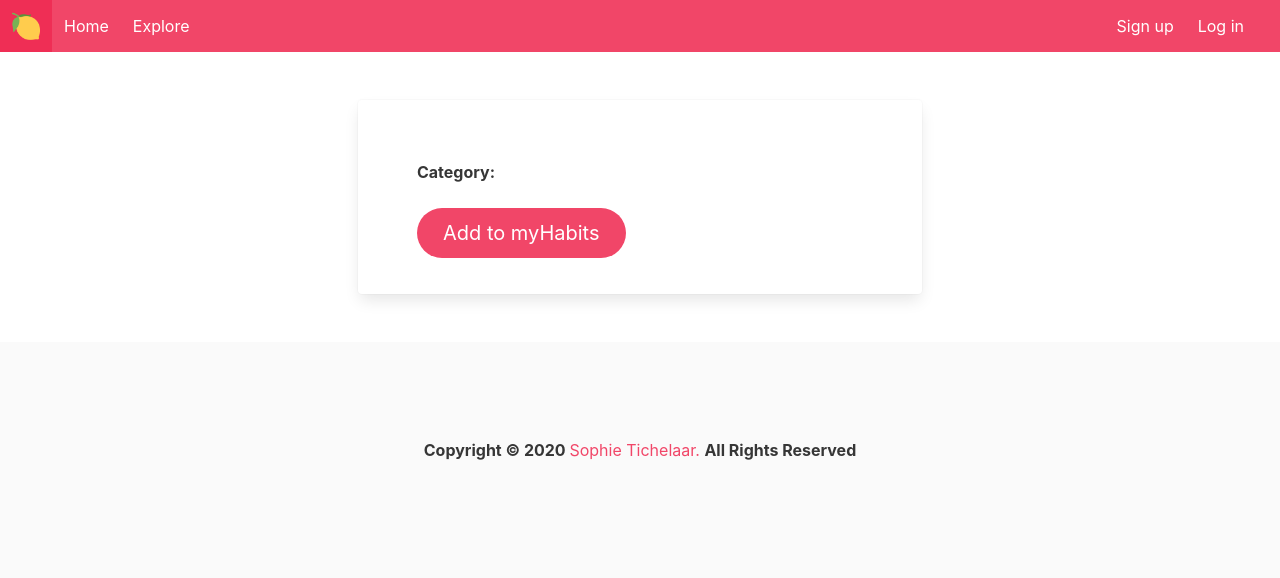
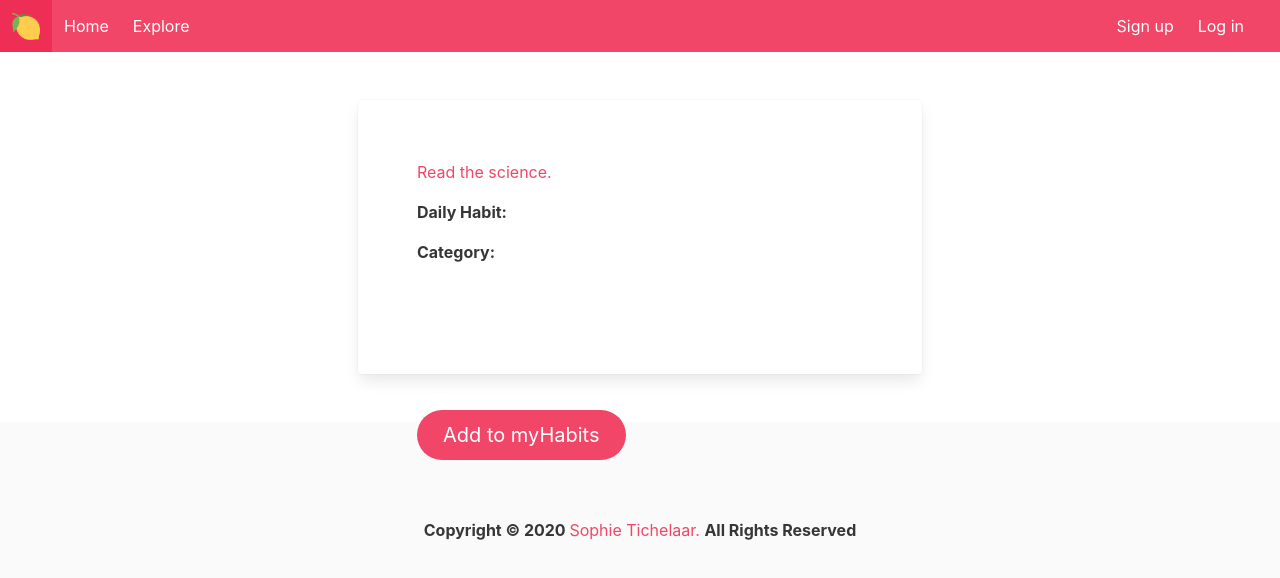
Before and after one commit to Sophietic/myHabbitApp, a React (Create React App) app in the folder client/: page /explore/1 in a window 1280 px wide. Shown: the top 578 px of the page. Built offline with nearby package versions, Linux system fonts and the light colour scheme; no server answers.

Commit message:
changed habit model

```diff
--- a/client/src/components/Detaildmyhabit/Detailmyhabit.js
+++ b/client/src/components/Detaildmyhabit/Detailmyhabit.js
@@ -3,7 +3,9 @@ import "bulma/css/bulma.css";
 import HabitService from "../../services/habits.service.js";
 import MyStreaksButton from ".././streaksButton/StreaksButton";
 import { summary } from "date-streaks";
-import "./Detailmyhabit"
+import "./Detailmyhabit";
+import { Link } from "react-router-dom";
+
 
 const initialState = {
   _id: " ",
@@ -48,38 +50,61 @@ function DetailMyHabit(props) {
     <div>
       <section className="section">
         <div className="container">
-
           <div className="columns is-centered">
             <div className="column is-half">
               <div className="card">
-              <div className="column is-half is-offset-four-fifths"><span className="tag is-danger is-light is-small">Delete     <button
-                      className="delete is-small"
-                      onClick={deletehabit}
-                    > </button></span></div>
+                <div className="column is-half is-offset-four-fifths">
+                  <span className="tag is-danger is-light is-small">
+                    Delete{" "}
+                    <button className="delete is-small" onClick={deletehabit}>
+                      {" "}
+                    </button>
+                  </span>
+                </div>
                 <div className="card-content column is-10 is-offset-1">
-
                   <h3 className="title is-1 is-family-code">
                     {detailState.habitname}
                   </h3>
-                  <article className="message is-warning is-normal">                  <div className="message-body">Complete this habit within 24 hours to keep the current streak going!</div>
+                  <article className="message is-warning is-normal">
+                    {" "}
+                    <div className="message-body">
+                      Complete this habit within 24 hours to keep the current
+                      streak going!
+                    </div>
                   </article>
-                  <p className="content">{detailState.description}</p>
+                  <p className="content">{detailState.description}<a className="has-text-danger" href={`${detailState.science}`} target="_blank">Read the science. </a>
+</p>
+                  <p className="content">     <strong>Daily Habit:{" "}</strong> {detailState.dailyhabit}</p>
+
+{/* <p className="content">
+  <strong>Category:</strong> {detailState.categories}
+</p> */}
+{/* <Link
+            className="content"
+            to={`${detailState.science}`}
+          >
+            <h3 className="button is-danger is-rounded is-medium">
+              Read the science
+            </h3>
+
+          </Link> */}
                   <p className="content">
-                    <strong>Current streak:</strong> {streakState.currentStreak}{" "}day(s)
+                    <strong>Current streak:</strong> {streakState.currentStreak}{" "}
+                    day(s)
                   </p>
                   <p className="content">
-                    <strong>Longest streak:</strong> {streakState.longestStreak}{" "}day(s)
+                    <strong>Longest streak:</strong> {streakState.longestStreak}{" "}
+                    day(s)
                   </p>
 
                   <p className="content" data-enable-time={true}>
                     <strong>Today in streak:</strong>{" "}
                     {`${streakState.todayInStreak}`}
                   </p>
-                  <div >
+                  <div>
                     <br></br>
 
                     <p clasName="card-footer-content">
-
                       <MyStreaksButton
                         theHabit={detailState}
                         getOneHabit={getOneHabit}
@@ -87,11 +112,8 @@ function DetailMyHabit(props) {
                       />
                     </p>
                     <br></br>
-
                   </div>
                 </div>
-
-
               </div>
             </div>
           </div>
--- a/client/src/components/habitDetails/HabitDetails.js
+++ b/client/src/components/habitDetails/HabitDetails.js
@@ -3,6 +3,8 @@ import "bulma/css/bulma.css";
 import "./HabitDetails.css";
 import MyHabitButton from ".././myHabbitButton/myHabitButton";
 import HabitService from "../../services/habits.service.js";
+import { Link } from "react-router-dom";
+
 
 const initialState = {
   _id: " ",
@@ -42,10 +44,16 @@ function HabitDetails(props) {
                   <h3 className="title is-1 is-family-code">
                     {habitDetailState.habitname}
                   </h3>
-                  <p className="content">{habitDetailState.description}</p>
+                  <p className="content">{habitDetailState.description}                   <a className="has-text-danger" href={`${habitDetailState.science}`} target="_blank">Read the science. </a>
+</p>
                   <p className="content">
-                    <strong>Category:</strong> {habitDetailState.categories}
+                  <strong>Daily Habit:{" "}</strong>
+                  {habitDetailState.dailyhabit}</p>
+
+                  <p className="content">
+                    <strong>Category:{" "}</strong> {habitDetailState.categories}
                   </p>
+
                 </div>
                 <div className="card-content column is-10 is-offset-1 ">
                   <MyHabitButton
--- a/client/src/components/habitList/HabitList.js
+++ b/client/src/components/habitList/HabitList.js
@@ -1,5 +1,7 @@
 import React, { useState, useEffect } from "react";
 import "bulma/css/bulma.css";
+import "./HabitList.css";
+
 import { Link } from "react-router-dom";
 import HabitService from "../../services/habits.service.js";
 
@@ -26,7 +28,9 @@ function HabitList() {
           <div className="columns is-centered">
             <div className="column is-auto">
               <h1 className="title is-1 is-family-code">Explore all habits</h1>
-              <p>Discover the habits you can build up for a happier and more productive life</p>
+ <br></br>
+              <p className="subtitle is-5">Discover the habits you can build up for a happier and healthier life</p>
+              <br></br>
               <div className="columns is-multiline">
                 {listState.map((habit) => {
                   return (
@@ -34,10 +38,10 @@ function HabitList() {
                       <div className="card">
                       <br></br>
                         <div className="card-content column is-10 is-offset-1" key={habit._id}>
-                          <h3 className="subtitle is-4 has-text-weight-semibold">
+                          <h3 className="subtitle is-4 has-text-weight-semibold ">
                             {habit.habitname}{" "}
                           </h3>
-                          <p className="content">{habit.description} </p>
+                          <p className="content">{habit.dailyhabit} </p>
                           <p className="content">
                             <strong>Category:</strong> {habit.categories}{" "}
                           </p>
--- a/client/src/components/homepage/Homepage.js
+++ b/client/src/components/homepage/Homepage.js
@@ -8,7 +8,7 @@ function Homepage() {
       <div className="container">
         <div className="columns is-centered">
           <div class="column is-auto">
-            <div className="card">
+            <div className="card ">
               <h1 className="title is-1 is-family-code card-content">
                 Healthy Habits
               </h1>
@@ -16,10 +16,10 @@ function Homepage() {
                 More energy. Happier. Less stressed. It all starts with just a
                 few minutes a day.
               </p>
-              <p className="card-content">Choose one of the many habits to improve your life.
-              Build up your streak by completing your daily habit</p>
+              {/* <p className="card-content">Choose one of the many habits to improve your life.
+              Build up your streak by completing your daily habit</p> */}
 
-              <div className="card-content">
+              <div className="card-content ">
               <Link
 
                               to='/signup'
--- a/client/src/components/login/Login.js
+++ b/client/src/components/login/Login.js
@@ -102,9 +102,14 @@ function Login(props) {
               </form>
               <br></br>
               <footer className="card-footer">
-                <p className="card-footer-item">
+              <p className="card-footer-item">
+               Don't have an account?{" "}
+                <a className="has-text-danger" href="/signup" >{" "}Sign Up </a>
+                  {/* Already have an account?{" "} <Link className="text-has-danger" to={"/login"}>{" "} Log In</Link> */}
+                </p>
+                {/* <p className="card-footer-item">
                  Don't have an account? <Link to={"/signup"}>Sign up</Link>
-                </p>
+                </p> */}
               </footer>
             </div>
           </div>
--- a/client/src/components/myHabbitButton/myHabitButton.js
+++ b/client/src/components/myHabbitButton/myHabitButton.js
@@ -21,7 +21,7 @@ function MyHabitButton(props) {
   if (props.user) {
     return (
       <div>
-        <button className="button is-danger is-rounded is-medium" onClick={addToMyHabits}>
+        <button className="button is-danger is-rounded is-m" onClick={addToMyHabits}>
           Add to myHabits
         </button>
       </div>
--- /dev/null
+++ b/client/src/components/myHabit/myHabit.css
@@ -0,0 +1,3 @@
+.card {
+    height: 100%;
+  }
--- a/client/src/components/signup/Signup.js
+++ b/client/src/components/signup/Signup.js
@@ -81,7 +81,7 @@ function Signup(props) {
                       value={formState.password}
                       onChange={handleChange}
                       className="input"
-                      placeholder="Choose password"
+                      placeholder="6+ characters"
                     />
                         <span class="icon is-small is-left">
       <i class="fas fa-lock"></i>
@@ -106,7 +106,9 @@ function Signup(props) {
               <br></br>
               <footer className="card-footer">
                 <p className="card-footer-item">
-                  Already have an account? <Link to={"/login"}> Log In</Link>{" "}
+                Already have an account?{" "}
+                <a className="has-text-danger" href="/login" >{" "}Log In </a>
+                  {/* Already have an account?{" "} <Link className="text-has-danger" to={"/login"}>{" "} Log In</Link> */}
                 </p>
               </footer>
             </div>
```
Also changed, not shown: client/src/components/myHabit/myHabit.js (+14 -7 lines), 2 other files (tests, documents, lock files or other folders). Lines whose indentation alone changed are shown as unchanged.
